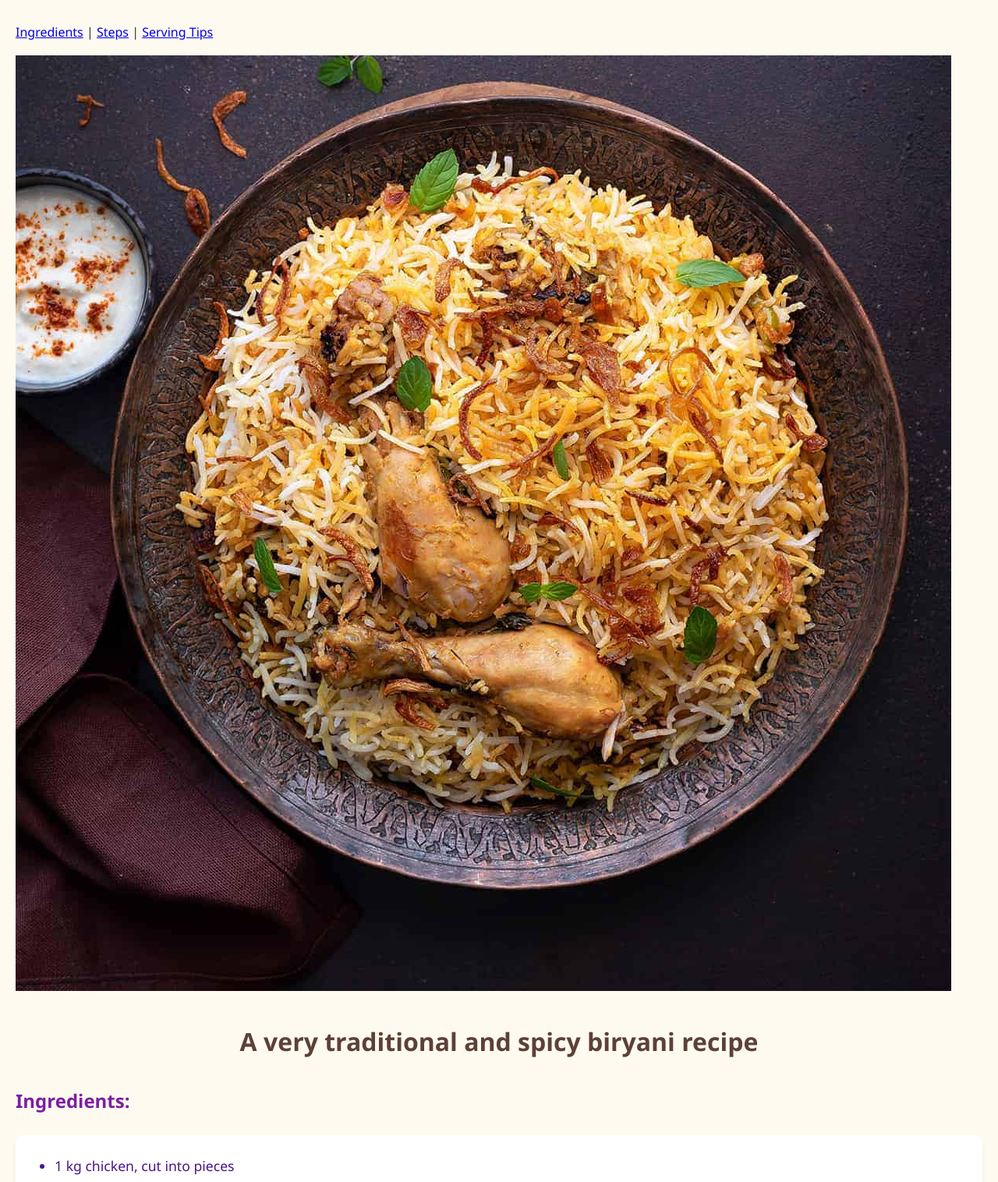
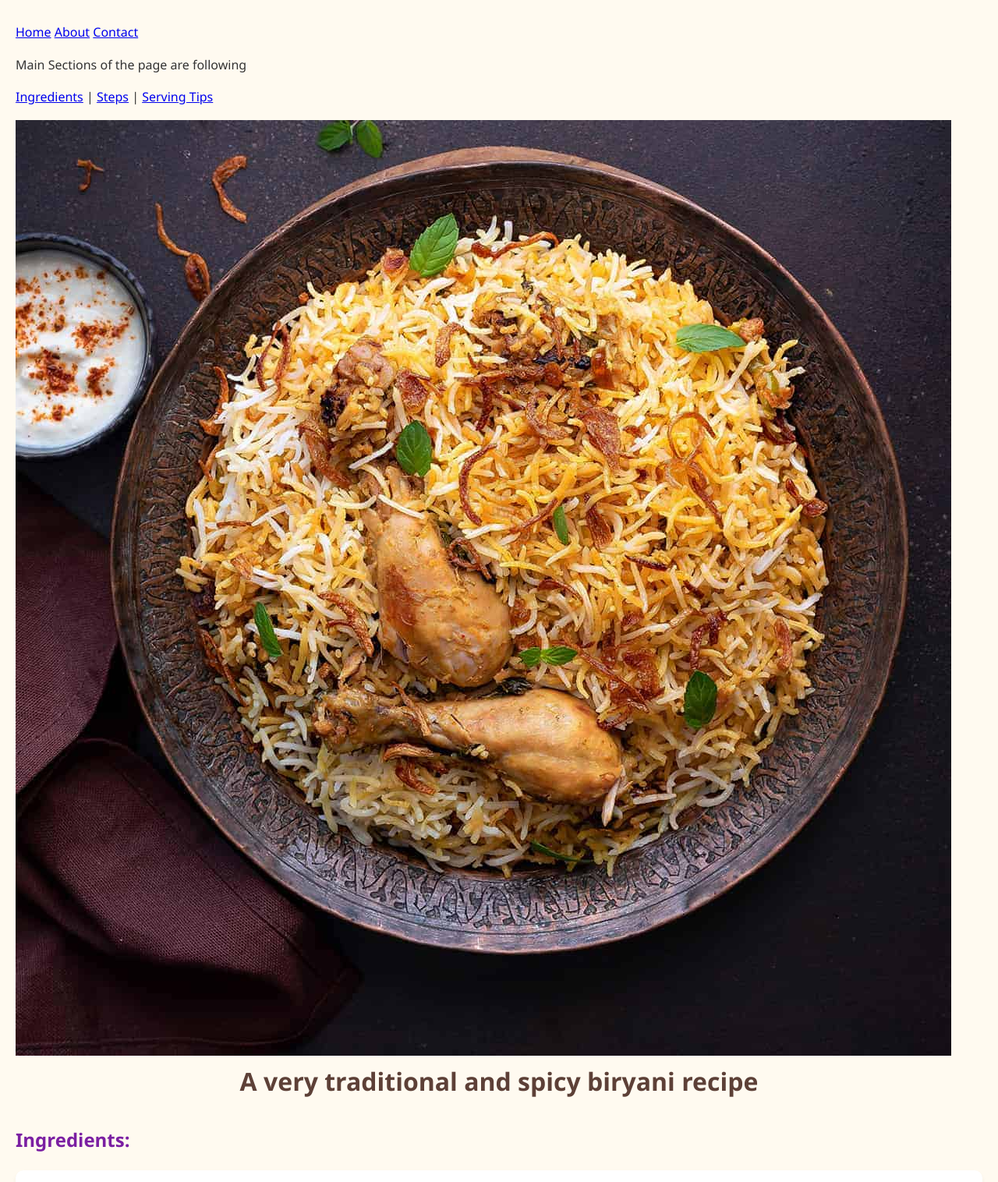
Before and after one commit to ashahsana-sketch/biryani, a plain HTML site: page index.html in a window 1280 px wide. Shown: the part 146-1662 px from the top of the page at 78% size. Drawn offline with Linux system fonts and the light colour scheme.

Commit message:
with-accessibility

```diff
--- a/index.html
+++ b/index.html
@@ -1,16 +1,28 @@
 <!DOCTYPE html>
 <html lang="en-US">
 <head>
-    <title>Special Karachi Biryani Recipe</title>
-    <link rel="icon" href="image/smily.jpg" type="image/x-icon">
+    <title>Special Karachi Biryani Recipe alt</title>
+    <link rel="icon" href="image/smily.jpg" type="image/x-icon" alt="favicon of the page" />
     <link rel="stylesheet" href="style/style.css">
 </head>
 <body>
-    <h1>Special Karachi Biryani Recipe</h1>
+    <header>
+        <h1>Special Karachi Biryani Recipe </h1>
+        <nav>
+            <a href="#">Home</a>
+            <a href="#">About</a>
+            <a href="#">Contact</a>
+        </nav>
+    </header>
+
+    <main>
+        <p>Main Sections of the page are following</p>
+    </main>
+
     <p><a href="#ingredients">Ingredients</a> | <a href="#steps">Steps</a> | <a href="#tips">Serving Tips</a></p>
     <img class="main-img" src="image/Biryani.jpg" alt="Delicious Karachi Biryani"  />
-    <p class="subtitle">A very traditional and spicy biryani recipe</p>
-    <p id="ingredients" class="section-title">Ingredients:</p>
+    <figcaption class="subtitle">A very traditional and spicy biryani recipe</figcaption>
+    <h2 id="ingredients" class="section-title">Ingredients:</h2>
     <ul>
         <li>1 kg chicken, cut into pieces</li>
         <li>2 cups basmati rice</li>
@@ -26,7 +38,7 @@
         <li>Fresh coriander leaves and mint for garnish</li>
     </ul>
 
-    <p id="steps" class="section-title">Steps to make Biryani:</p>
+    <h2 id="steps" class="section-title">Steps to make Biryani:</h2>
     <ol>
         <li>Soak basmati rice in water for 30 minutes, then drain.</li>
         <li>Heat oil in a large pot and fry sliced onions until golden brown. Remove half for garnish.</li>
@@ -38,7 +50,7 @@
         <li>Let it rest for 5 minutes, then fluff and serve.</li>
     </ol>
 
-    <p id="tips" class="section-title">Serving Tips:</p>
+    <h2 id="tips" class="section-title">Serving Tips:</h2>
     <p>Serve Biryani piping hot with chilled raita or a fresh kachumber salad.</p>
 
     <section class="gallery">
```
